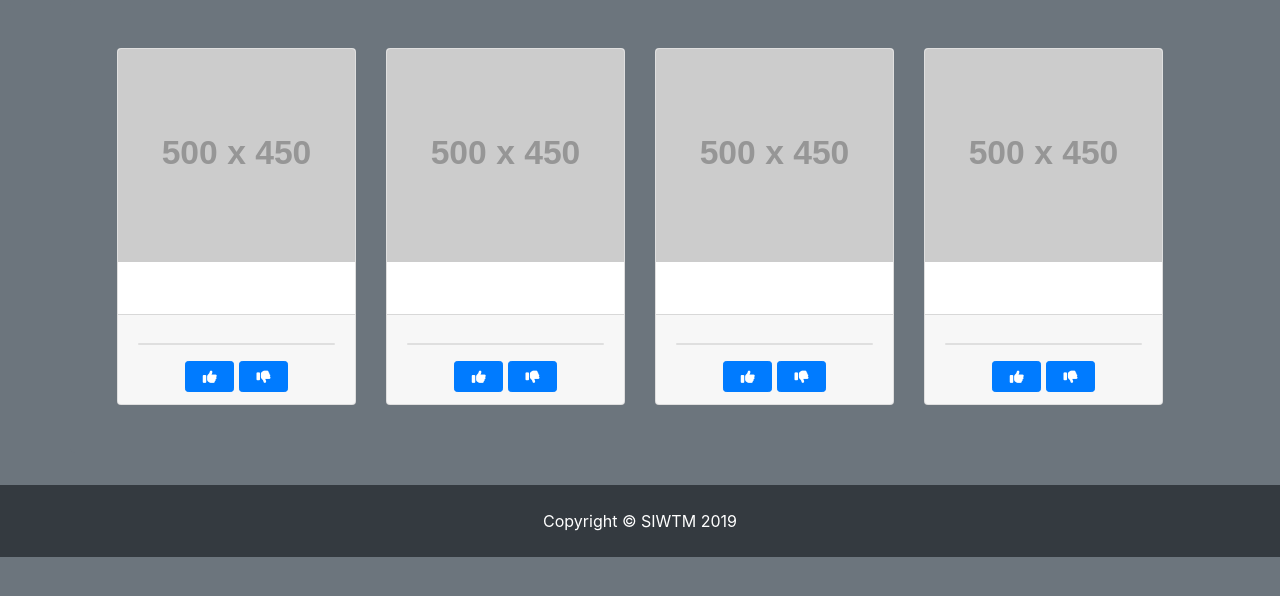
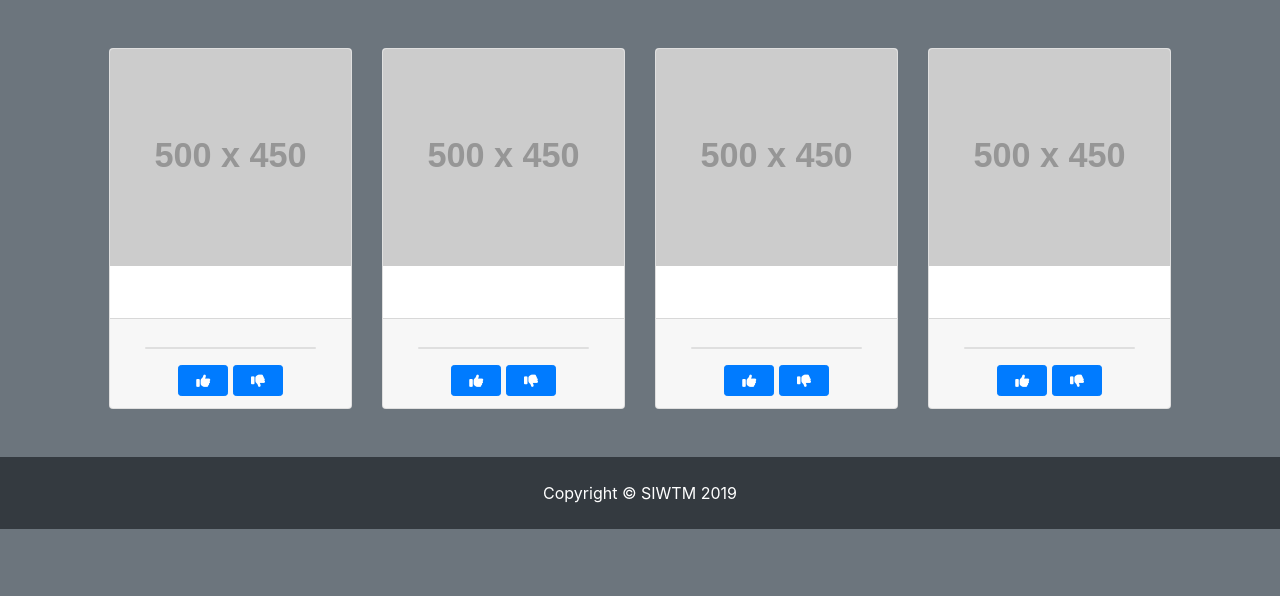
Before and after one commit to Jaimemorillo/ShouldIwatchThisMovie, a Flask app: template app/templates/home.html in a window 1280 px wide. Shown: the part 56-652 px from the top of the page. Run offline with Flask 2, Linux system fonts and the light colour scheme; the template is opened without the code that fills it, so the values that code supplies are empty; grey boxes labelled with a size stand in for pictures from a placeholder-image service; parts of the project's set-up code (start-up, migrations or seed data) failed here and were passed over; some libraries are stand-ins or nearby versions.

Commit message:
Connect home with movie template and visual changes

```diff
--- a/app/templates/base.html
+++ b/app/templates/base.html
@@ -33,7 +33,7 @@
             <div class="collapse navbar-collapse" id="navbarResponsive">
                 <ul class="navbar-nav ml-auto">
                     <li class="nav-item active">
-                        <a class="nav-link" href="#">Home
+                        <a class="nav-link" href="{{ url_for('home')}}">Home
                             <span class="sr-only">(current)</span>
                         </a>
                     </li>
@@ -55,7 +55,7 @@
     <div class="container">
 
         <!-- Page Features -->
-        <div class="jumbotron row bg-secondary py-4">
+        <div class="container bg-secondary p-4">
             {% block content %}{% endblock %}
         </div>
         <!-- /.row -->
--- a/app/templates/home.html
+++ b/app/templates/home.html
@@ -1,14 +1,15 @@
 {% extends 'base.html' %}
 
 {% block content %}
-    <div class="col-lg-3 col-md-6 my-4">
-        <div class="card h-100">
+<div class="card-deck my-4 ">
+    <div class="card">
+        <a href="{{ url_for('movie', id=ids[0]) }}" class="text-dark card-link">
             <img class="card-img-top" src="http://placehold.it/500x450" alt="">
             <div class="card-body">
-                <h4 class="card-title text-center"> {{ movies.titles.get(ids[0]) }} {{ ids[0] }}</h4>
-                <p class="card-text ">{{ movies.reduced_overviews.get(ids[0]) }}</p>
+                <h4 class="card-title text-center">{{ movies.titles.get(ids[0]) }}</h4>
+                <p class="card-text">{{ movies.reduced_overviews.get(ids[0]) }}</p>
             </div>
-            <div class="card-footer text-center">
+            <div class="card-footer text-center mt-auto">
                 <div class="card my-3">
                     {{ movies.predictions.get(ids[0]) }}
                 </div>
@@ -19,17 +20,18 @@
                     <i class="fas fa-thumbs-down"></i>
                 </a>
             </div>
-        </div>
+        </a>
     </div>
 
-    <div class="col-lg-3 col-md-6 my-4">
-        <div class="card h-100">
+    <div class="card">
+        <a href="{{ url_for('movie', id=ids[1]) }}" class="text-dark card-link">
+
             <img class="card-img-top" src="http://placehold.it/500x450" alt="">
             <div class="card-body">
                 <h4 class="card-title text-center">{{ movies.titles.get(ids[1]) }}</h4>
                 <p class="card-text">{{ movies.reduced_overviews.get(ids[1]) }}</p>
             </div>
-            <div class="card-footer text-center">
+            <div class="card-footer text-center mt-auto">
                 <div class="card my-3">
                     {{ movies.predictions.get(ids[1]) }}
                 </div>
@@ -40,17 +42,19 @@
                     <i class="fas fa-thumbs-down"></i>
                 </a>
             </div>
-        </div>
+
+        </a>
     </div>
 
-    <div class="col-lg-3 col-md-6 my-4">
-        <div class="card h-100">
+    <div class="card">
+        <a href="{{ url_for('movie', id=ids[2]) }}" class="text-dark card-link">
+
             <img class="card-img-top" src="http://placehold.it/500x450" alt="">
             <div class="card-body">
                 <h4 class="card-title text-center">{{ movies.titles.get(ids[2]) }}</h4>
                 <p class="card-text">{{ movies.reduced_overviews.get(ids[2]) }}</p>
             </div>
-            <div class="card-footer text-center">
+            <div class="card-footer text-center mt-auto">
                 <div class="card my-3">
                     {{ movies.predictions.get(ids[2]) }}
                 </div>
@@ -61,17 +65,19 @@
                     <i class="fas fa-thumbs-down"></i>
                 </a>
             </div>
-        </div>
+
+        </a>
     </div>
 
-    <div class="col-lg-3 col-md-6 my-4">
-        <div class="card h-100">
+    <div class="card">
+        <a href="{{ url_for('movie', id=ids[3]) }}" class="text-dark card-link">
+
             <img class="card-img-top" src="http://placehold.it/500x450" alt="">
             <div class="card-body">
                 <h4 class="card-title text-center">{{ movies.titles.get(ids[3]) }}</h4>
                 <p class="card-text">{{ movies.reduced_overviews.get(ids[3]) }}</p>
             </div>
-            <div class="card-footer text-center">
+            <div class="card-footer text-center mt-auto">
                 <div class="card my-3">
                     {{ movies.predictions.get(ids[3]) }}
                 </div>
@@ -82,6 +88,9 @@
                     <i class="fas fa-thumbs-down"></i>
                 </a>
             </div>
-        </div>
+
+        </a>
     </div>
+
+</div>
 {% endblock %}
--- a/app/templates/movie.html
+++ b/app/templates/movie.html
@@ -2,7 +2,7 @@
 
 {% block content %}
 
-<div class="card ">
+<div class="card my-4">
     <div class="row">
         <img class="card-img-top col-lg-3 col-md-5 my-3 ml-3" src="http://placehold.it/100x150" alt="">
         <div class="card-body col-lg-8 col-md-6 my-5 mx-3">
```
